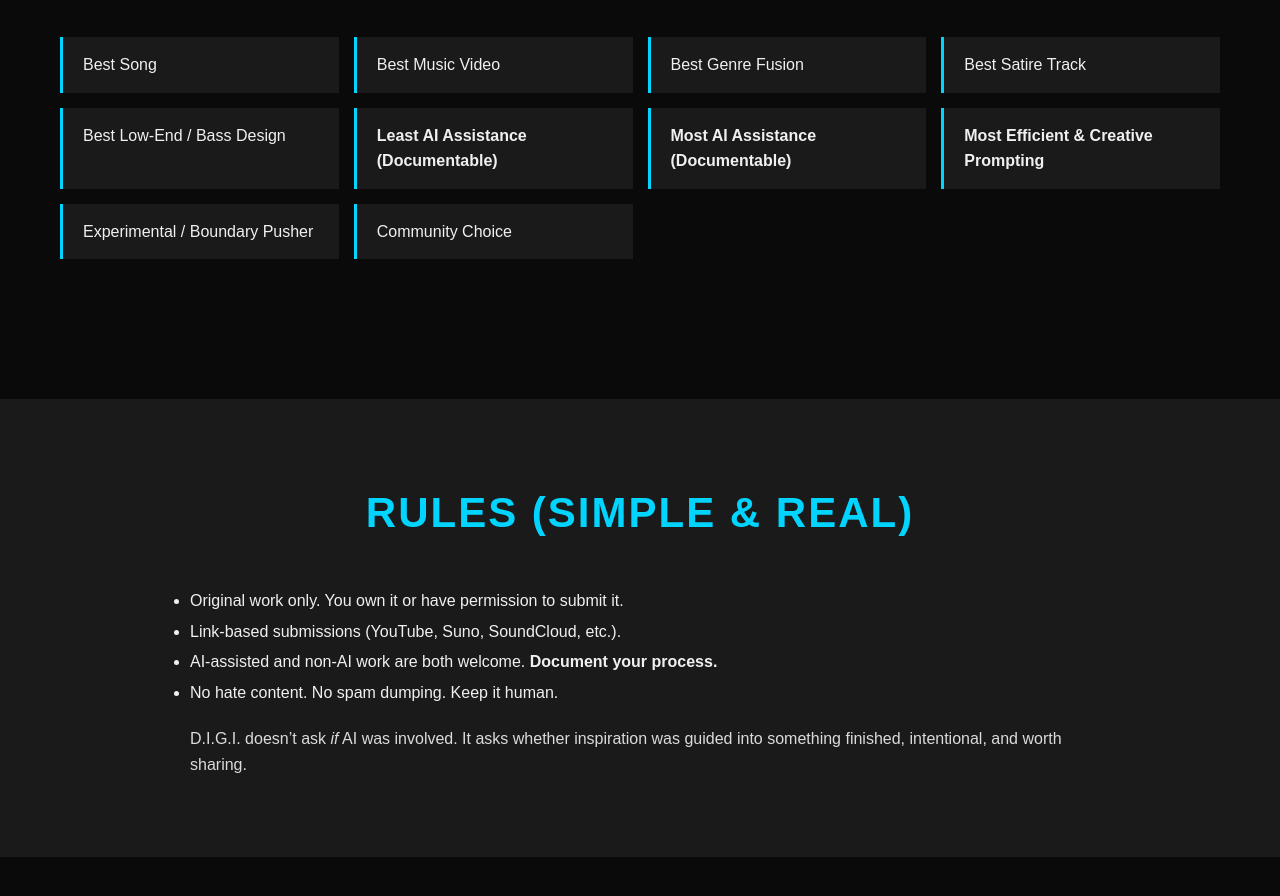
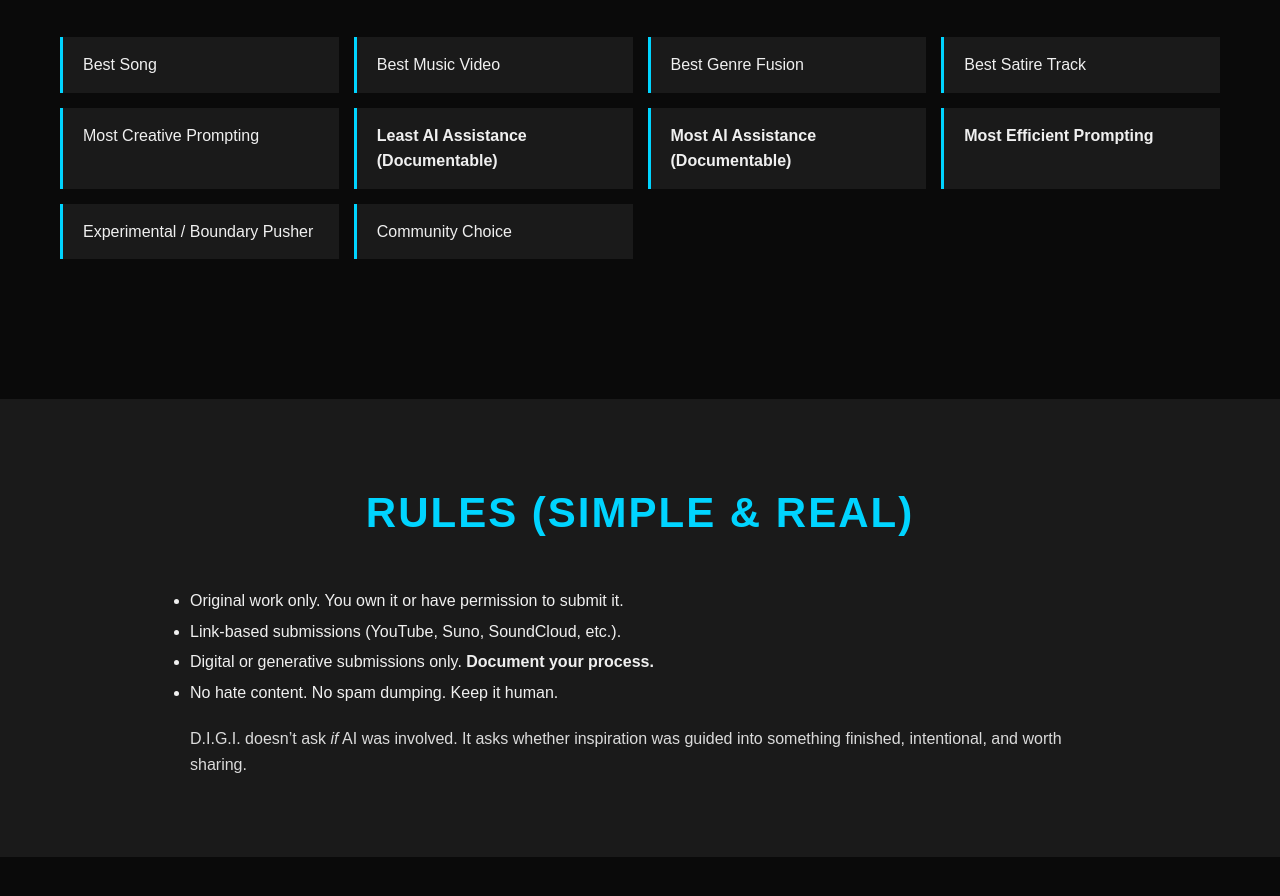
Before and after one commit to MichiganBigB/echotierstudios, a plain HTML site: page digi-awards.html in a window 1280 px wide. Shown: the part 1226-2122 px from the top of the page. Drawn offline with Linux system fonts and the light colour scheme.

Commit message:
Update digi-awards.html

```diff
--- a/digi-awards.html
+++ b/digi-awards.html
@@ -66,10 +66,10 @@
                     <div class="track">Best Music Video</div>
                     <div class="track">Best Genre Fusion</div>
                     <div class="track">Best Satire Track</div>
-                    <div class="track">Best Low-End / Bass Design</div>
+                    <div class="track">Most Creative Prompting</strong></div>
                     <div class="track"><strong>Least AI Assistance (Documentable)</strong></div>
                     <div class="track"><strong>Most AI Assistance (Documentable)</strong></div>
-                    <div class="track"><strong>Most Efficient & Creative Prompting</strong></div>
+                    <div class="track"><strong>Most Efficient Prompting</strong></div>
                     <div class="track">Experimental / Boundary Pusher</div>
                     <div class="track">Community Choice</div>
                 </div>
@@ -84,7 +84,7 @@
                 <ul style="line-height:1.9;">
                     <li>Original work only. You own it or have permission to submit it.</li>
                     <li>Link-based submissions (YouTube, Suno, SoundCloud, etc.).</li>
-                    <li>AI-assisted and non-AI work are both welcome. <strong>Document your process.</strong></li>
+                    <li>Digital or generative submissions only. <strong>Document your process.</strong></li>
                     <li>No hate content. No spam dumping. Keep it human.</li>
                 </ul>
                 <p style="opacity:.9; margin-top:18px;">
```
